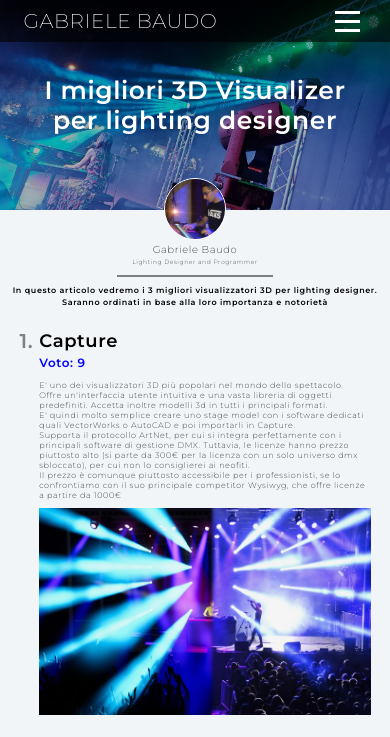
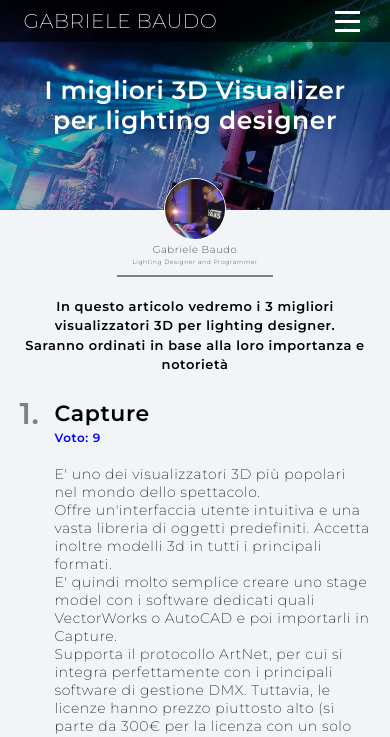
Before and after one commit to gabrielebaudo/gabrielebaudo.github.io, a plain HTML site: page index.html in a window 390 px wide. Shown: the top 737 px of the page. Drawn offline with Linux system fonts and the light colour scheme.

Commit message:
sync with previous modification

```diff
--- a/index.html
+++ b/index.html
@@ -51,7 +51,7 @@
               E' quindi molto semplice creare uno stage model con i software dedicati quali VectorWorks o AutoCAD e poi importarli in Capture.<br>
               Supporta il protocollo ArtNet, per cui si integra perfettamente con i principali software di gestione DMX.
               Tuttavia, le licenze hanno prezzo piuttosto alto (si parte da 300€ per la licenza con un solo universo dmx sbloccato), per cui non lo consiglierei ai neofiti.<br>
-              Il prezzo è comunque piuttosto accessibile per i professionisti, se lo confrontiamo con il suo principale competitor Wysiwyg, che offre licenze a partire da 1000€
+              Il prezzo è comunque piuttosto accessibile per i professionisti, se lo confrontiamo con il suo principale competitor Wysiwyg, che offre licenze a partire da 1000€.
             </p>
             <img src="./images/capture.jpg"/>
           </article>
--- a/mhw1.css
+++ b/mhw1.css
@@ -125,7 +125,7 @@
     color: black;
     font-weight: bold;
 
-    margin-top: 2%;
+    margin-top: 60px;
     margin-bottom: 6%;
 }
 
@@ -157,20 +157,20 @@
 
 article h1 {
     font-size: 1.8em;
-    margin-top: 6px;
     margin-bottom: 0px;
+    margin-top: 0px;
 }
 
 article h2 {
     color: blue;
     font-size: 1.2em;
-    margin-top: 8px;
-    width: max-content;
+    margin-top: 0px;
 }
 
 article p {
     font-size: 1em;
     font-weight: normal;
+    margin-top: 20px;
 }
 
 article img {
@@ -261,23 +261,28 @@
         height: 1.5px;
     }
 
+    section {
+        margin-top: 20px;
+    }
+
     #main-content {
         width: 90%;
         margin-top: -2%;
     }
 
     #intro {
-        font-size: 0.8em;
+        font-size: 1.3em;
+        width: 90%;
     }
 
     .number {
-        font-size: 2em;
-        margin-right: 6px;
+        font-size: 3em;
+        margin-right: 15px;
     }
 
     article h1 {
-        font-size: 1.8em;
-        margin-top: 1px;
+        font-size: 2.2em;
+        margin-top: 5px;
     }
 
     article h2 {
@@ -286,7 +291,7 @@
     }
 
     article p {
-        font-size: 0.8em;
+        font-size: 1.4em;
     }
 
     footer {
@@ -299,4 +304,10 @@
 }
 
 
-/*COMMEMNTO POCOCOCOC COCOCOCOCO/*
+
+/*
+- AUMENTARE DIMENSIONE FOTO E DESCRIZIONI IN MOBILE
+- INGRANDIRE LE SCRITTE SOTTO L'IMMAGINE
+- RIDURRE LEGGERMENTE DIMENSIONE TESTO DEI CONTENUTI
+- DIMENSIONE MASSIMA TITOLO
+*/
```
